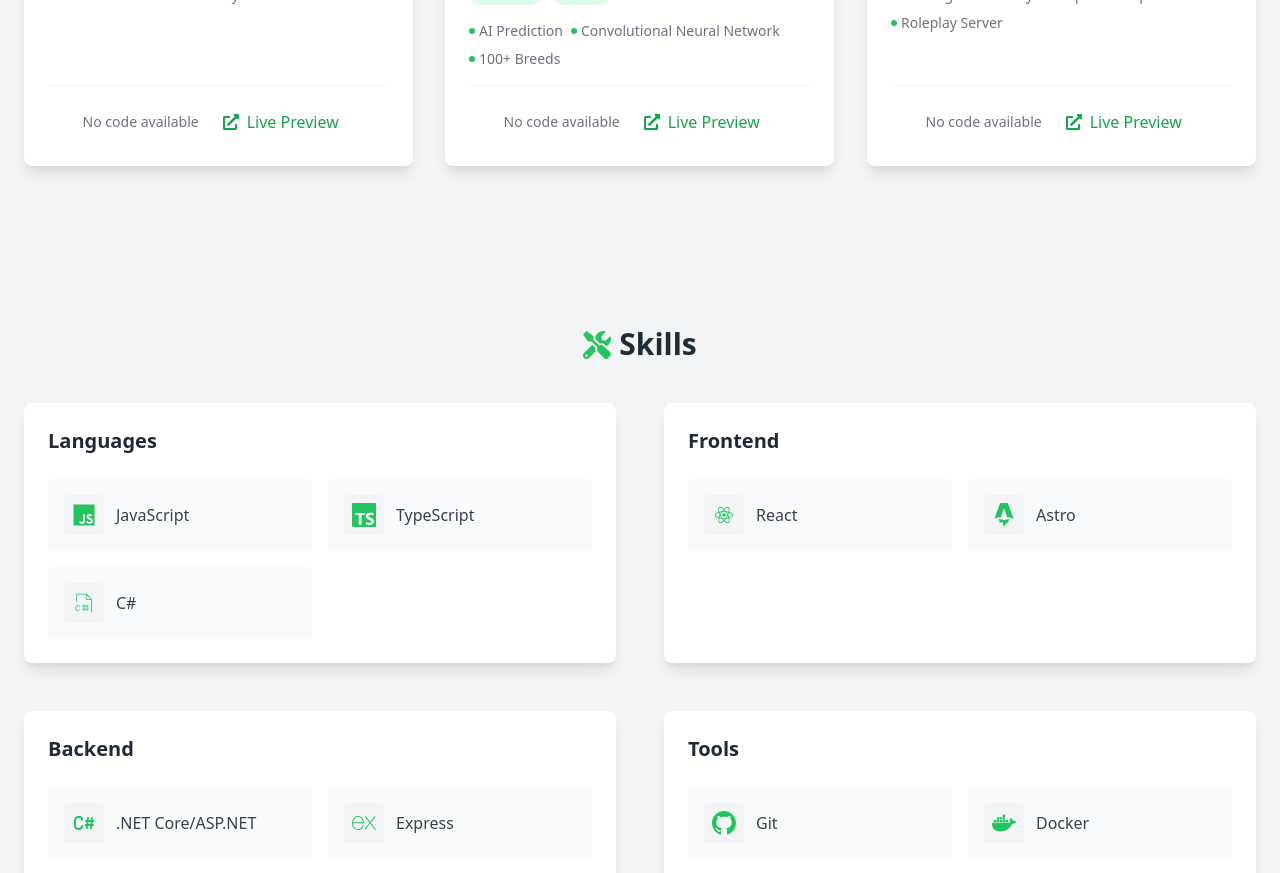
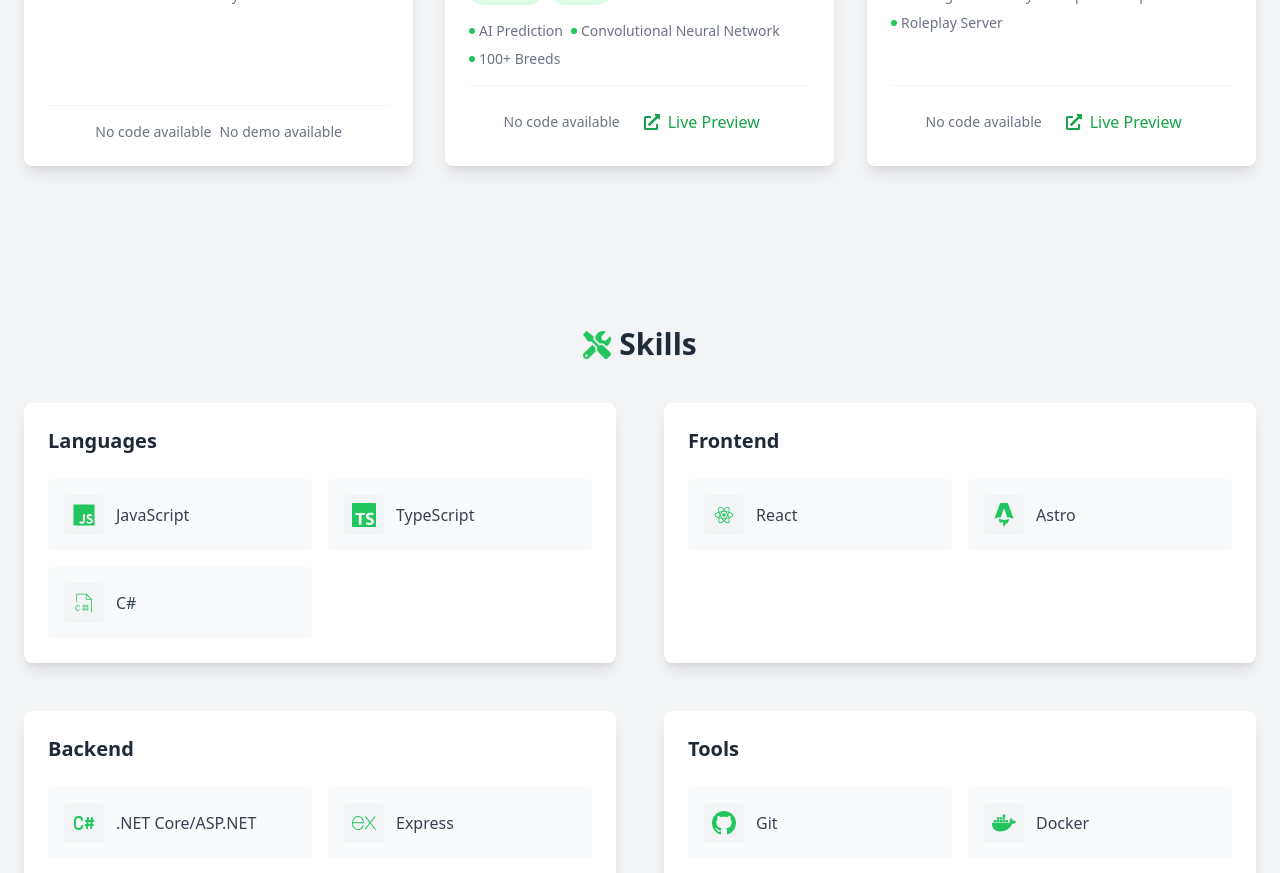
Before and after one commit to 818diego/portfolio, a React (Vite) app: page / in a window 1280 px wide. Shown: the part 3660-4533 px from the top of the page. Built offline with nearby package versions, Linux system fonts and the light colour scheme.

Commit message:
fix(projects): update demo links for Discord solution and AI application

```diff
--- a/src/data/projects.ts
+++ b/src/data/projects.ts
@@ -66,7 +66,6 @@ export const projects = () => {
         "I developed a comprehensive Discord solution as a personal project, featuring an advanced music player and robust security functionality. I implemented it with Discord.js and Node.js to enhance community engagement and server protection."
       ),
       image: "https://i.imgur.com/qNHkO5e.png",
-      demo: "https://www.supremito.xyz/",
       tech: [
         { name: "Discord.js", icon: FaDiscord },
         { name: "Node.js", icon: FaNodeJs },
@@ -85,7 +84,7 @@ export const projects = () => {
         "I engineered a sophisticated AI application as my final university project, implementing a convolutional neural network capable of identifying over 100 dog breeds. I developed an intuitive web interface allowing users to interact seamlessly with the AI model."
       ),
       image: "https://i.imgur.com/hNL4pj3.png",
-      demo: "https://dogsvision.supremito.xyz/",
+      demo: "https://dogs-predictions-git-main-818supremos-projects.vercel.app/",
       tech: [
         { name: "Python", icon: FaPython },
         { name: "TensorFlow", icon: SiTensorflow },
```
